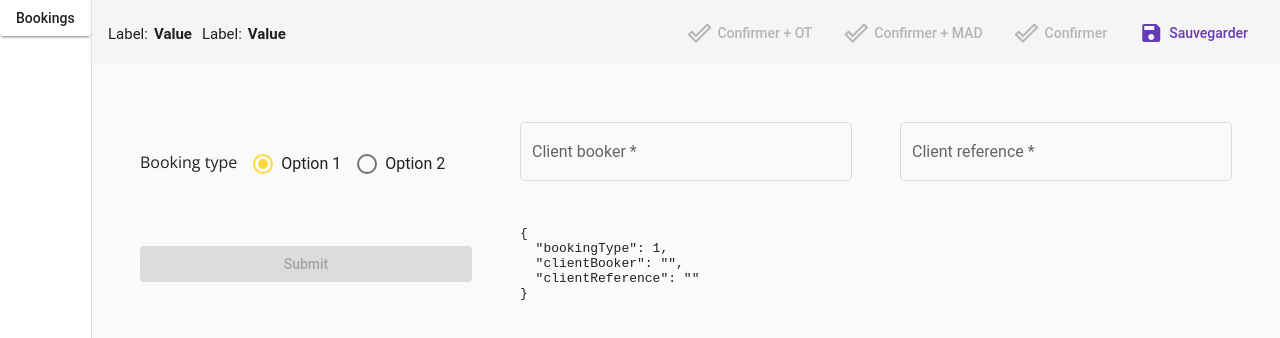
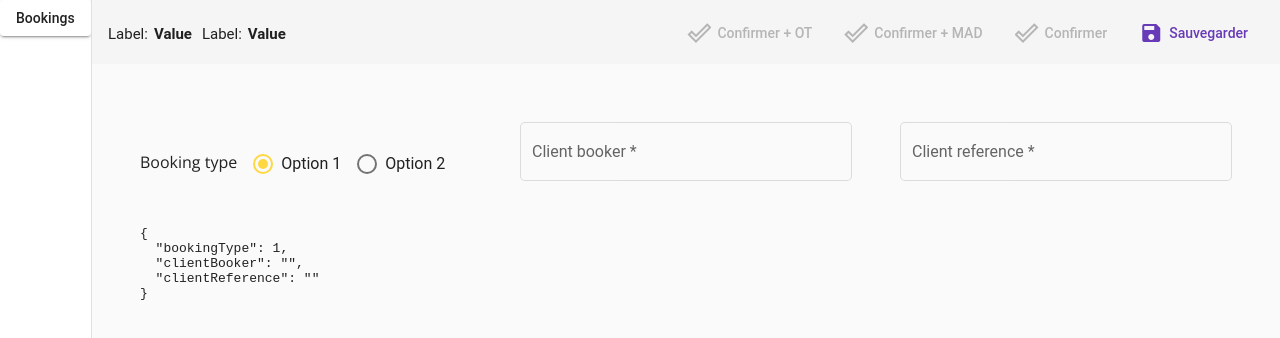
Before and after one commit to Paulo-Teixeira/angular-material-bo, an Angular app: page /bookings in a window 1280 px wide. Shown: the top 338 px of the page. Built offline with nearby package versions, Linux system fonts and the light colour scheme.

Commit message:
Deletes submit test button.

```diff
--- a/src/app/bookings/booking-form/booking-form.component.html
+++ b/src/app/bookings/booking-form/booking-form.component.html
@@ -22,8 +22,6 @@
     <mat-error>Client reference is <strong>required</strong></mat-error>
   </mat-form-field>
 
-  <button mat-flat-button color="primary" [disabled]="!bookingsForm.valid">Submit</button>
-
   <pre>{{ bookingsForm.value | json }}</pre>
 
 </form>
```
